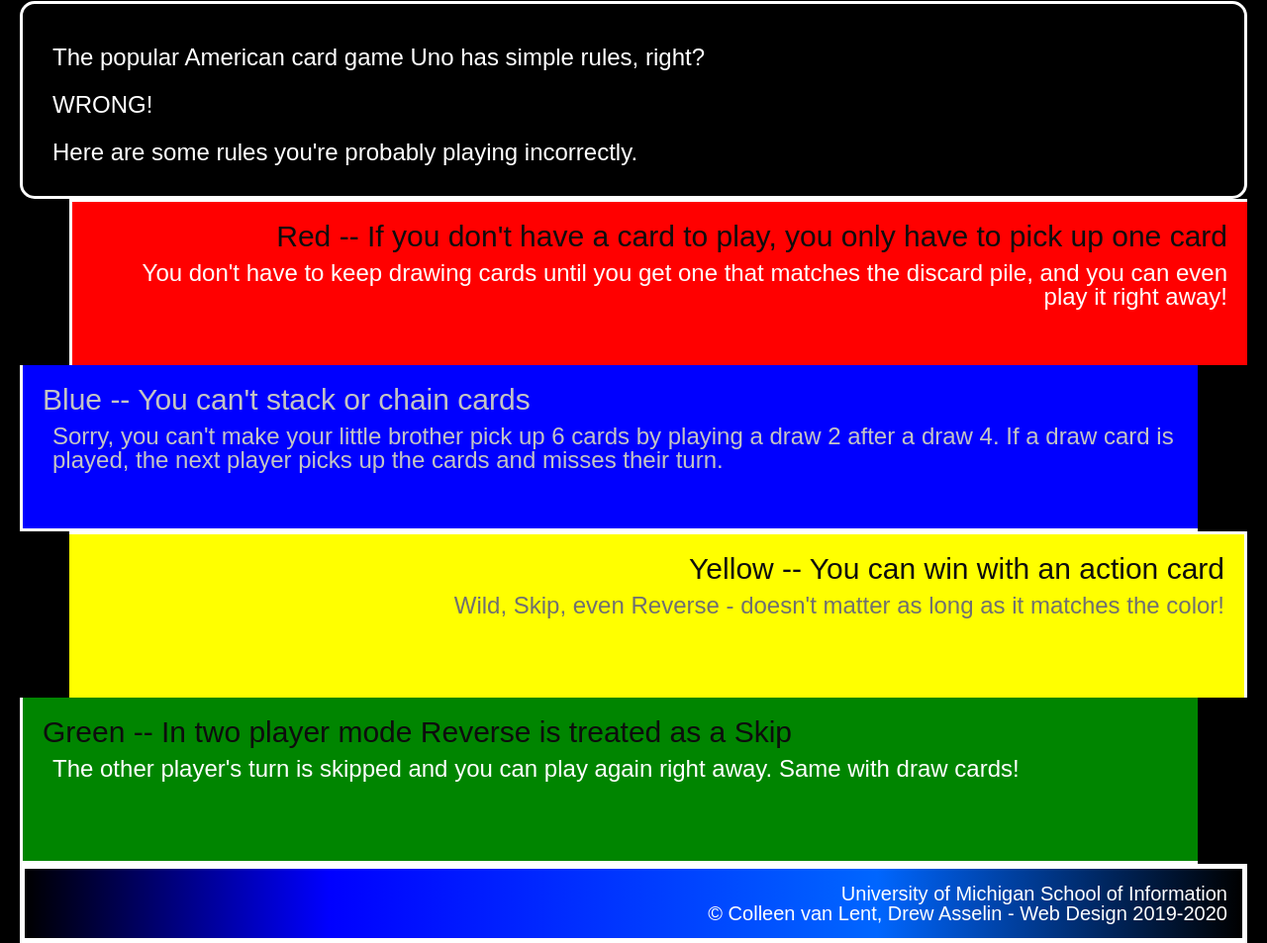
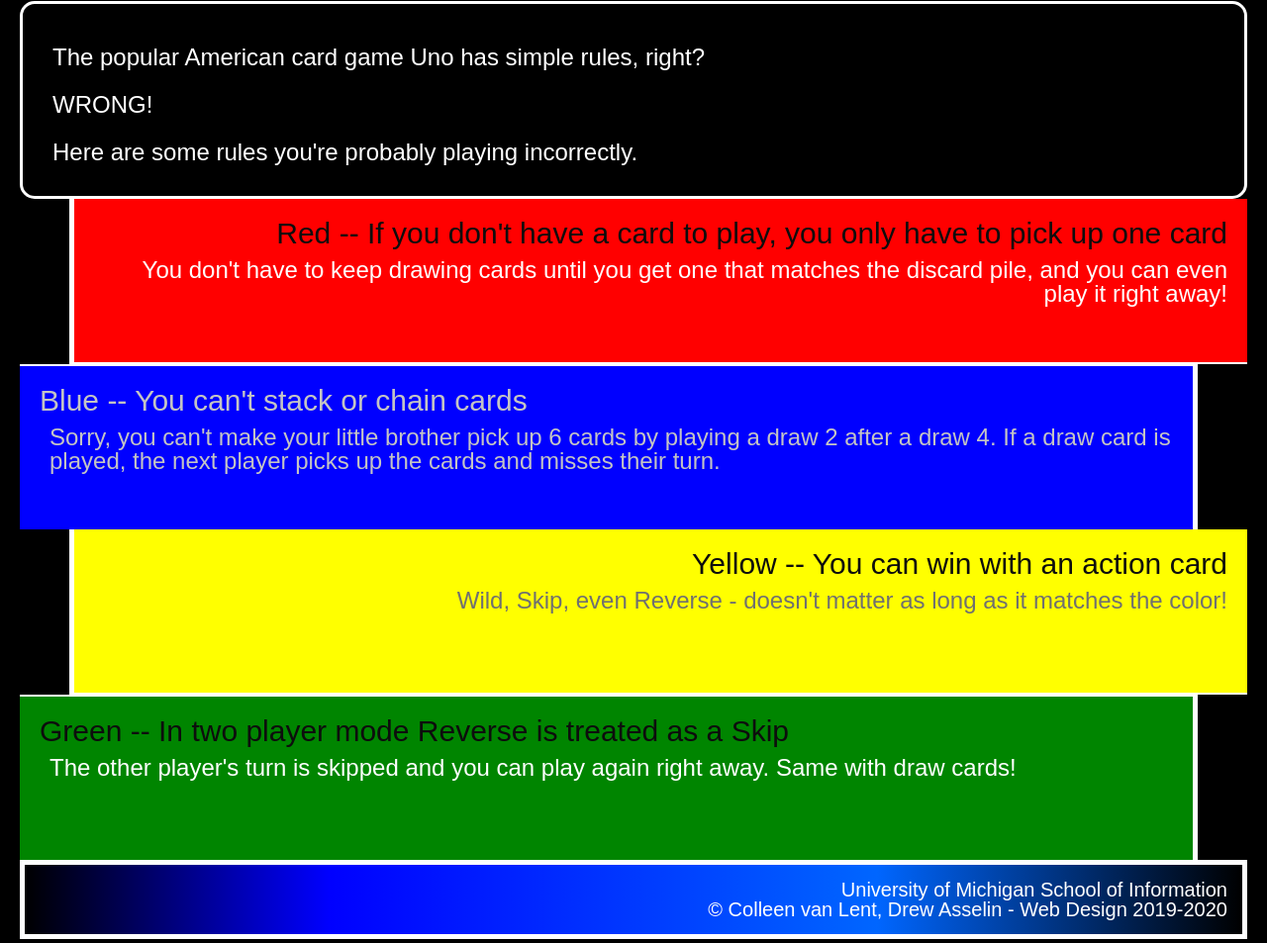
Before and after one commit to andydrewwm/css_practice, a plain HTML site: page index.html in a window 1280 px wide. Shown: the part 327-1280 px from the top of the page at 99% size. Drawn offline with Linux system fonts and the light colour scheme.

Commit message:
Fix color class borders

```diff
--- a/css/style.css
+++ b/css/style.css
@@ -46,16 +46,14 @@ div {
     background: #FF0000;
     text-align: right;
     margin-left: 50px;
-    border-bottom: 2px;
-    border-right: 5px;
+    border-width: 0px 0px 2px 5px;
 }
 
 .blue {
     background: #0000FF;
     text-align: left;
     margin-right: 50px;
-    border-top: 2px;
-    border-right: 5px;
+    border-width: 2px 5px 0px 0px;
 }
 
 .blue p, .blue h2 {
@@ -66,8 +64,7 @@ div {
     background: #FFFF00;
     text-align: right;
     margin-left: 50px;
-    border-bottom: 2px;
-    border-left: 5px;
+    border-width: 0px 0px 2px 5px;
 }
 
 .yellow p {
@@ -78,8 +75,7 @@ div {
     background: #008500;
     text-align: left;
     margin-right: 50px;
-    border-top: 2px;
-    border-right: 5px;
+    border-width: 2px 5px 0px 0px;
 }
 
 footer {
```
